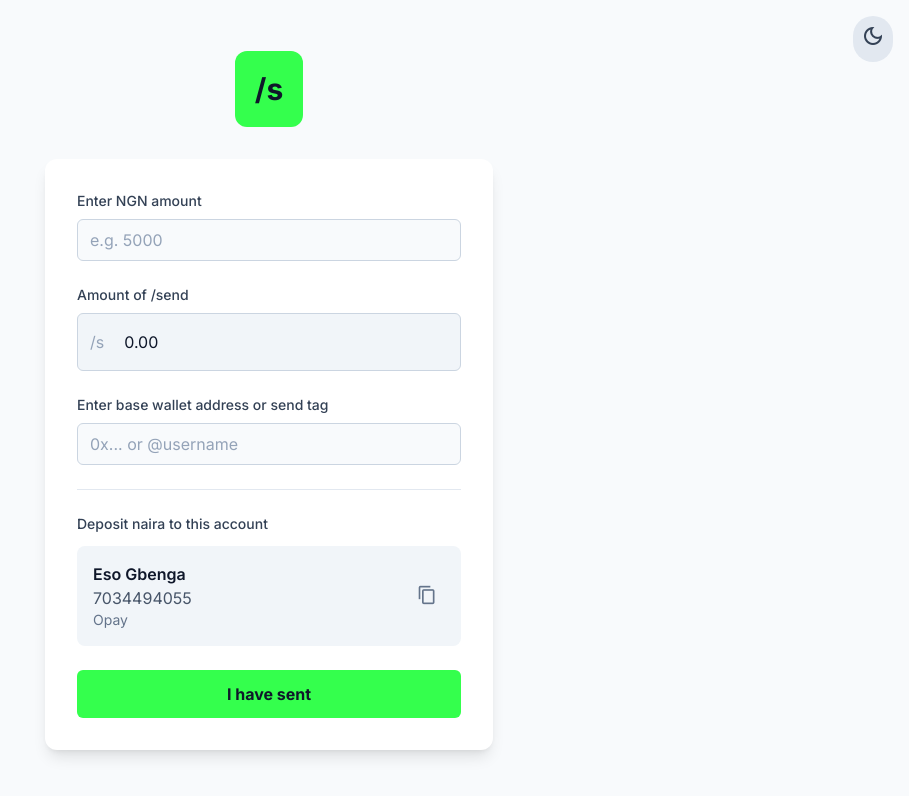
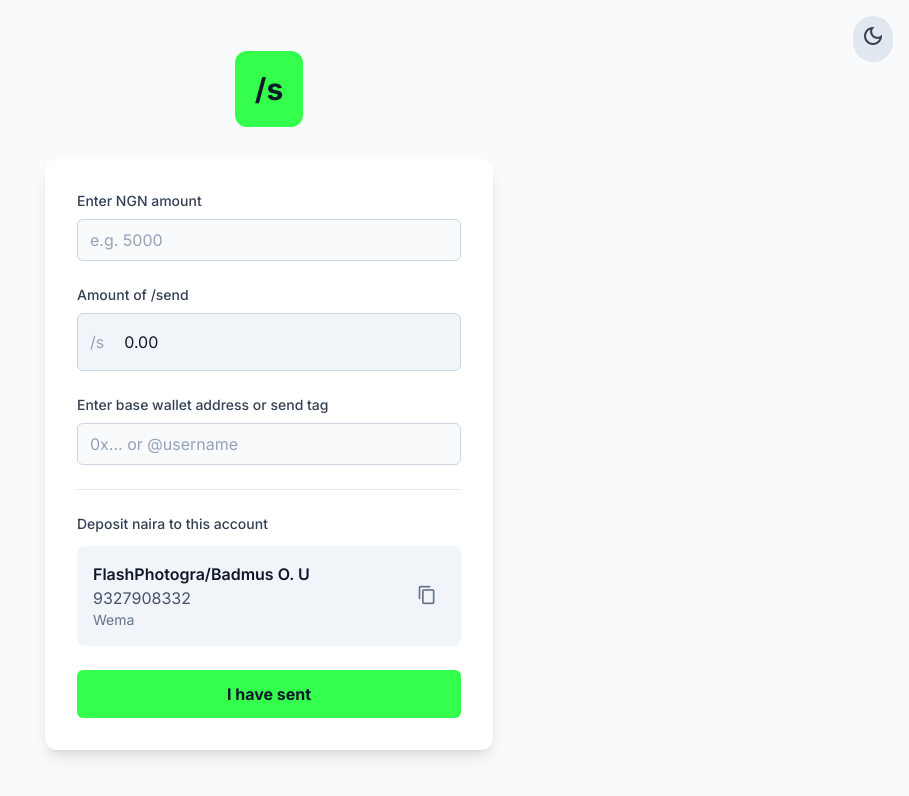
Before and after one commit to esogbengastephen/SendApp, a Next.js app: page / in a window 1280 px wide. Shown: the top 796 px of the page, without its empty margins (371-1280 px from the left). Built offline with nearby package versions, Linux system fonts and the light colour scheme; no server answers.

Commit message:
Update Paystack API keys and account details to FlashPhotogra/Badmus O. U (Wema: 9327908332)

```diff
--- a/components/PaymentForm.tsx
+++ b/components/PaymentForm.tsx
@@ -3,6 +3,7 @@
 import { useState, useEffect } from "react";
 import { nanoid } from "nanoid";
 import { isValidWalletOrTag, isValidAmount } from "@/utils/validation";
+import { DEPOSIT_ACCOUNT } from "@/lib/constants";
 import Modal from "./Modal";
 import Toast from "./Toast";
 
@@ -110,7 +111,7 @@ export default function PaymentForm() {
   };
 
   const handleCopyAccount = async () => {
-    const accountInfo = "7034494055";
+    const accountInfo = DEPOSIT_ACCOUNT.accountNumber;
     try {
       await navigator.clipboard.writeText(accountInfo);
       setToast({
@@ -332,13 +333,13 @@ export default function PaymentForm() {
               <div className="bg-slate-100 dark:bg-slate-800 p-4 rounded-lg flex items-center justify-between">
                 <div>
                   <p className="font-semibold text-slate-900 dark:text-slate-100">
-                    Eso Gbenga
+                    {DEPOSIT_ACCOUNT.name}
                   </p>
                   <p className="text-slate-600 dark:text-slate-400">
-                    7034494055
+                    {DEPOSIT_ACCOUNT.accountNumber}
                   </p>
                   <p className="text-sm text-slate-500 dark:text-slate-500">
-                    Opay
+                    {DEPOSIT_ACCOUNT.bank}
                   </p>
                 </div>
                 <button
--- a/lib/constants.ts
+++ b/lib/constants.ts
@@ -15,7 +15,7 @@ export const DEFAULT_EXCHANGE_RATE = parseFloat(
 
 // Deposit Account Information
 export const DEPOSIT_ACCOUNT = {
-  name: "Eso Gbenga",
-  accountNumber: "7034494055",
-  bank: "Opay",
+  name: "FlashPhotogra/Badmus O. U",
+  accountNumber: "9327908332",
+  bank: "Wema",
 };
```
